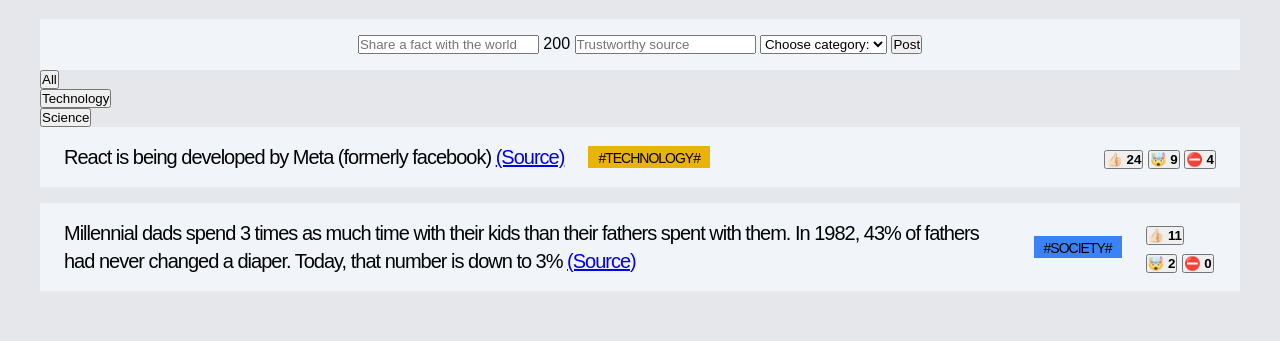
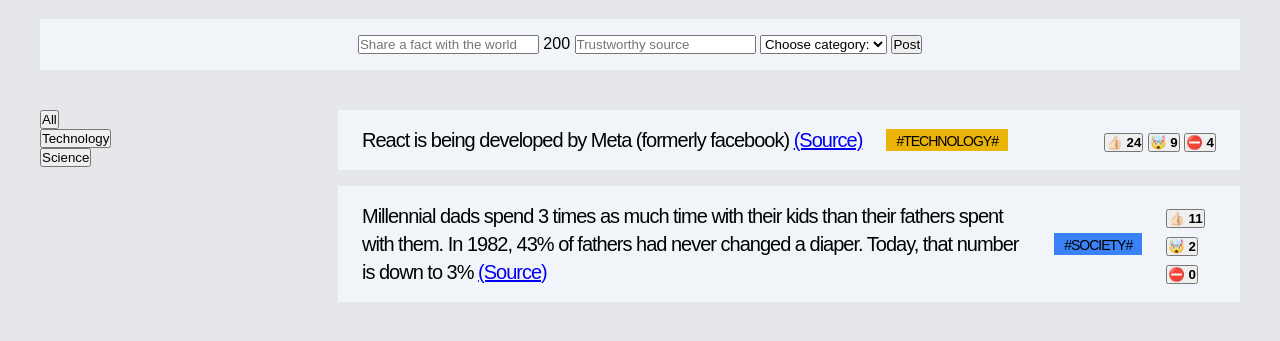
Before and after one commit to nirawadea/Crash-Course-Full-Stack-WebApp, a plain HTML site: page index.html in a window 1280 px wide. Shown: the part 129-470 px from the top of the page. Drawn offline with Linux system fonts and the light colour scheme; a web font is replaced by a local one.

Commit message:
Created larger layout with css grid

```diff
--- a/index.html
+++ b/index.html
@@ -33,7 +33,7 @@
       </select>
       <button>Post</button>
     </form>
-    <main>
+    <main class="main">
       <aside>
         <ul>
           <li>
--- a/style.css
+++ b/style.css
@@ -17,19 +17,26 @@ body {
   align-items: center;
   justify-content: space-between;
 }
+
+/* write comments */
+.fact-form {
+  background-color: oklch(0.968 0.007 247.896);
+  margin-bottom: 40px;
+  padding: 16px 40px;
+  text-align: center;
+}
+.main {
+  display: grid;
+  grid-template-columns: 250px 1fr;
+  gap: 48px;
+}
+/* ELEMENTS*/
+
 .logo {
   display: flex;
   align-items: center;
   gap: 16px;
 }
-
-.fact-form {
-  background-color: oklch(0.968 0.007 247.896);
-  margin-bottom: 40ox;
-  padding: 16px 40px;
-  text-align: center;
-}
-
 h1 {
   font-size: 42px;
   text-transform: uppercase;
```
